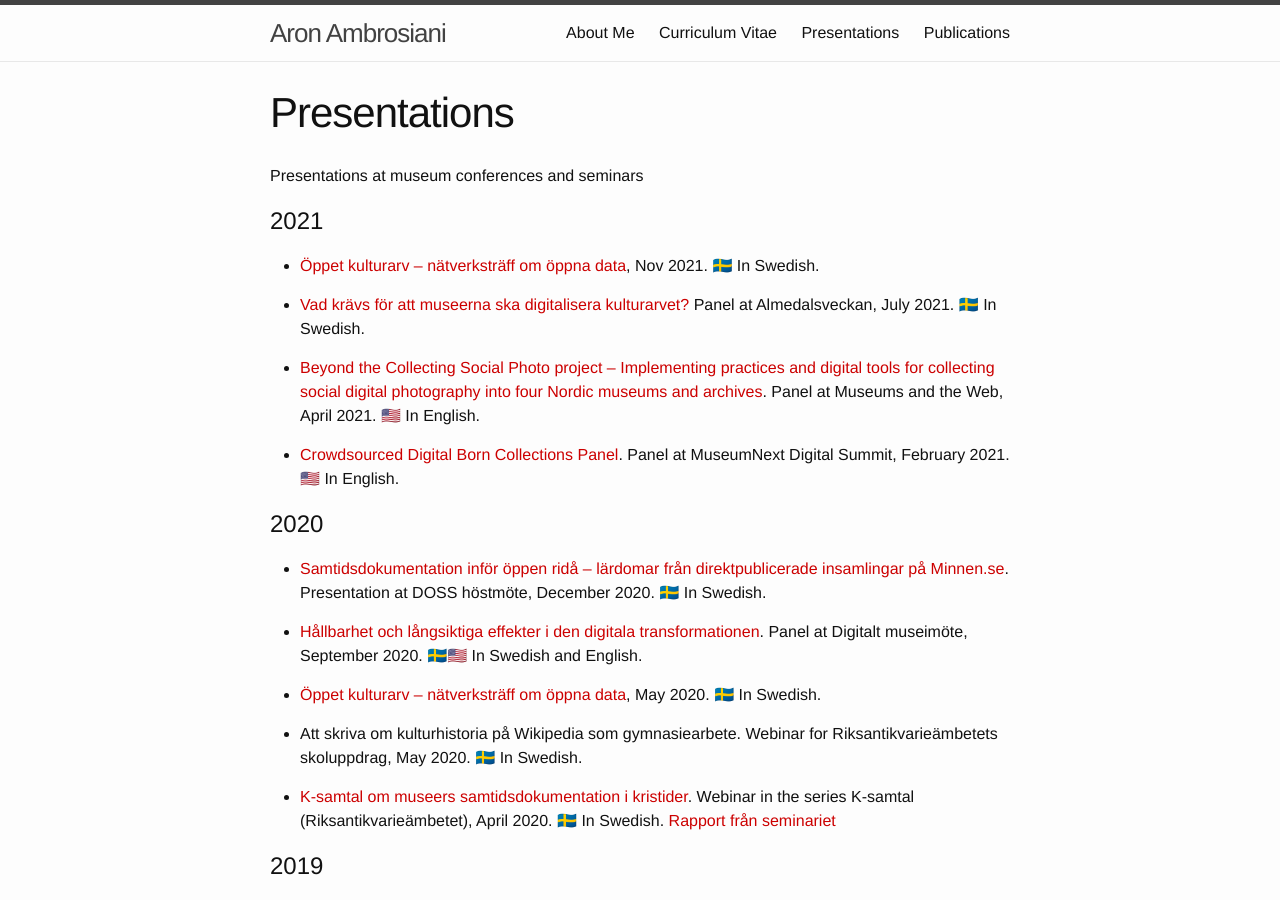
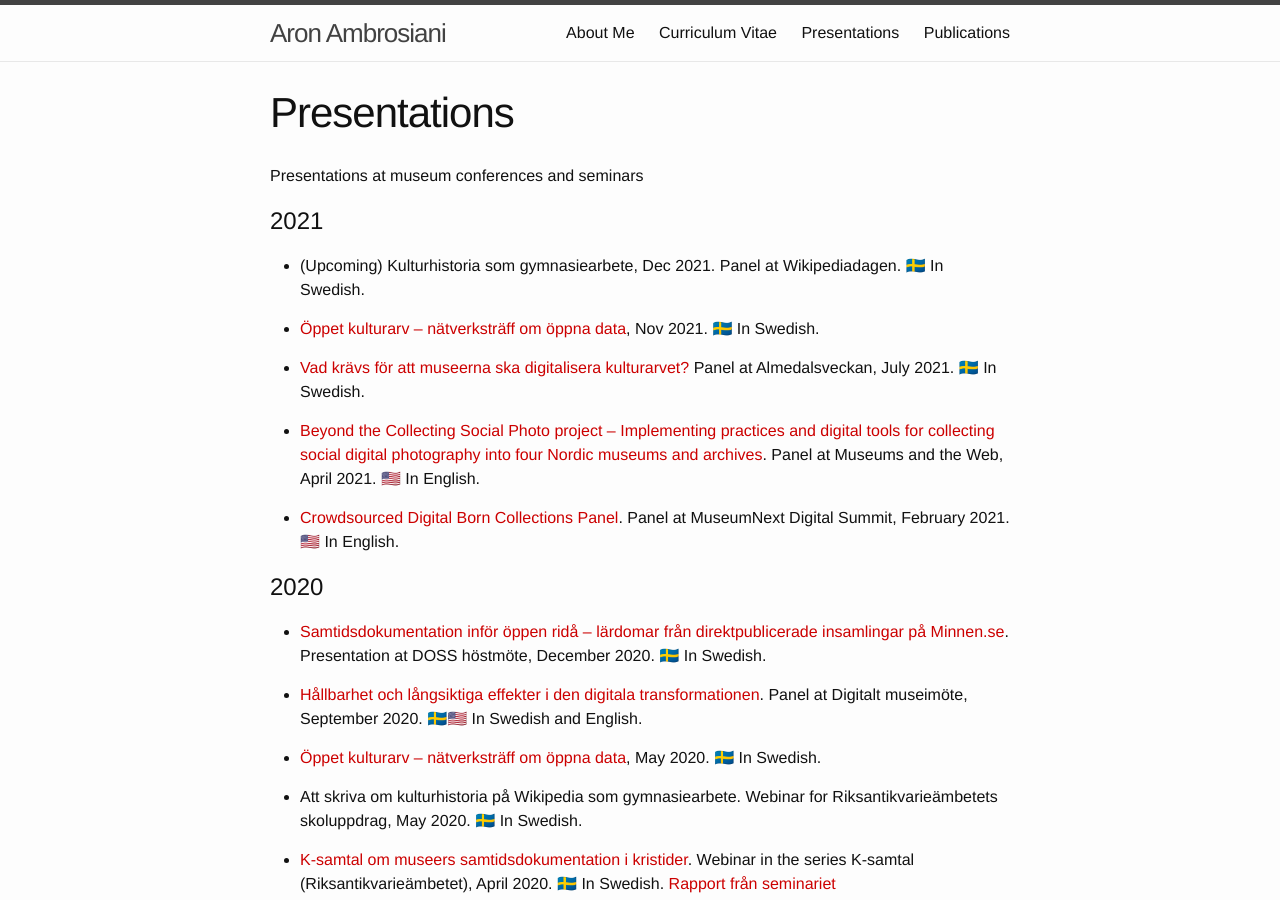
Before and after one commit to Ambrosiani/blogtest, a Jekyll site: the page built from presentations.md, in a window 1280 px wide and 900 px high. Built offline with Jekyll 4.4.1, drawn with Linux system fonts in a browser that asks for light colours.

Commit message:
Update presentations.md

```diff
--- a/presentations.md
+++ b/presentations.md
@@ -7,6 +7,8 @@ permalink: /presentations/
 Presentations at museum conferences and seminars
 
 # 2021
+
+* (Upcoming) Kulturhistoria som gymnasiearbete, Dec 2021. Panel at Wikipediadagen. 🇸🇪 In Swedish.
 
 * [Öppet kulturarv – nätverksträff om öppna data](https://www.digisam.se/oppet-kulturarv-natverkstraff-om-oppna-data/), Nov 2021. 🇸🇪 In Swedish.
 
```
